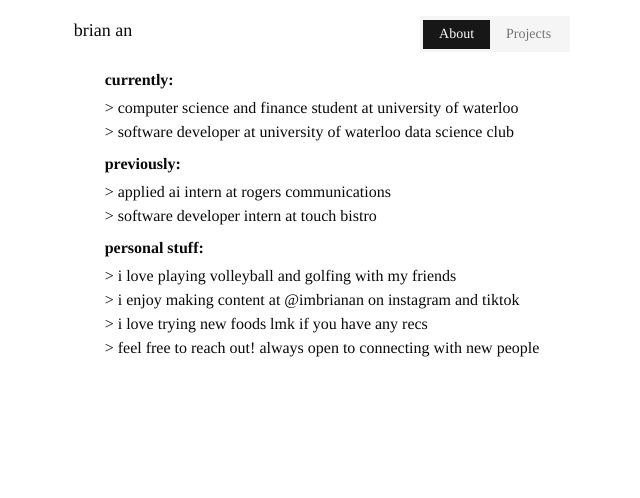
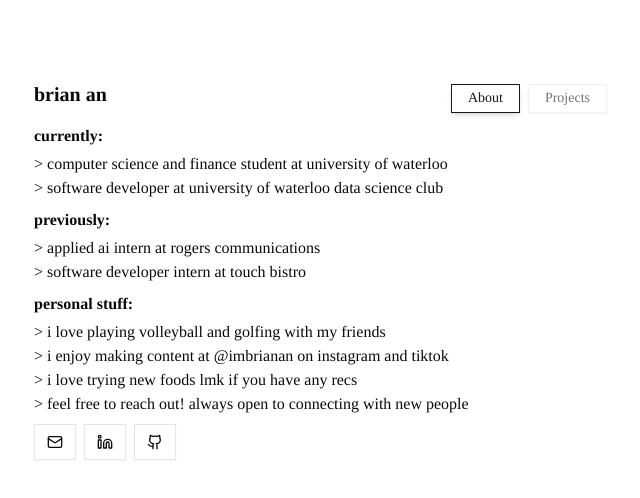
Before and after one commit to Brian-An/portfolio, a Next.js app: page / in a window 1280 px wide. Shown: the top 498 px of the page, without its empty margins (318-958 px from the left). Built offline with nearby package versions, Linux system fonts and the light colour scheme.

Commit message:
edit and fix styling + page layout

```diff
--- a/app/page.tsx
+++ b/app/page.tsx
@@ -1,16 +1,22 @@
 "use client";
 
+import { useState } from "react";
 import Header from "@/components/Header";
+import Socials from "@/components/Socials";
 import About from "@/components/sections/About";
-import { useState } from "react";
+import Projects from "@/components/sections/Projects";
 
 export default function Home() {
   const [activeTab, setActiveTab] = useState("about");
 
   return (
-    <main className="flex flex-col items-center justify-center p-4">
-      <Header />
-      <About />
+    <main className="flex flex-col items-center justify-center p-4 mt-16">
+      <Header activeTab={activeTab} setActiveTab={setActiveTab} />
+      <div className="w-full max-w-xl">
+        {activeTab === "about" && <About />}
+        {activeTab === "projects" && <Projects />}
+        <Socials />
+      </div>
     </main>
   );
 }
--- a/components/Header.tsx
+++ b/components/Header.tsx
@@ -1,19 +1,22 @@
 "use client";
 
-import { Tabs, TabsContent, TabsList, TabsTrigger } from "@/components/ui/tabs";
+import { Tabs, TabsList, TabsTrigger } from "@/components/ui/tabs";
 
-export default function Header() {
+interface HeaderProps {
+  activeTab: string;
+  setActiveTab: (tab: string) => void;
+}
+
+export default function Header({ activeTab, setActiveTab }: HeaderProps) {
   return (
-    <div className="justify-around flex w-full max-w-3xl gap-4">
-      <h1 className="text-lg">brian an</h1>
-      <div className="flex gap-2">
-        <Tabs defaultValue="about" className="w-full">
+    <div className="justify-between flex w-full max-w-xl gap-4">
+      <h1 className="text-xl font-semibold">brian an</h1>
+      <div>
+        <Tabs value={activeTab} onValueChange={setActiveTab} className="w-full">
           <TabsList>
             <TabsTrigger value="about">About</TabsTrigger>
             <TabsTrigger value="projects">Projects</TabsTrigger>
           </TabsList>
-          <TabsContent value="about"></TabsContent>
-          <TabsContent value="projects"></TabsContent>
         </Tabs>
       </div>
     </div>
--- /dev/null
+++ b/components/Socials.tsx
@@ -0,0 +1,27 @@
+"use client";
+
+import { Button } from "@/components/ui/button";
+import Link from "next/link";
+import { Github, Linkedin, Mail } from "lucide-react";
+
+export default function Socials() {
+  return (
+    <div className="flex gap-2">
+      <Button asChild variant="outline">
+        <Link href="mailto:brian.an1@uwaterloo.ca" target="_blank">
+          <Mail />
+        </Link>
+      </Button>
+      <Button asChild variant="outline">
+        <Link href="https://www.linkedin.com/in/brian-an06/" target="_blank">
+          <Linkedin />
+        </Link>
+      </Button>
+      <Button asChild variant="outline">
+        <Link href="https://github.com/Brian-An" target="_blank">
+          <Github />
+        </Link>
+      </Button>
+    </div>
+  );
+}
--- a/components/ui/tabs.tsx
+++ b/components/ui/tabs.tsx
@@ -26,7 +26,7 @@ function TabsList({
     <TabsPrimitive.List
       data-slot="tabs-list"
       className={cn(
-        "bg-muted text-muted-foreground inline-flex h-9 w-fit items-center justify-center p-[3px]",
+        "bg-transparent text-muted-foreground inline-flex h-9 w-fit items-center justify-center gap-2 p-[3px]",
         className
       )}
       {...props}
@@ -42,7 +42,7 @@ function TabsTrigger({
     <TabsPrimitive.Trigger
       data-slot="tabs-trigger"
       className={cn(
-        "inline-flex h-[calc(100%-1px)] flex-1 items-center justify-center gap-1.5 px-4 py-2 text-sm font-medium whitespace-nowrap transition-all focus-visible:border-ring focus-visible:ring-ring/50 focus-visible:ring-[3px] disabled:pointer-events-none disabled:opacity-50 [&_svg]:pointer-events-none [&_svg]:shrink-0 [&_svg:not([class*='size-'])]:size-4 data-[state=active]:bg-primary data-[state=active]:text-primary-foreground data-[state=active]:hover:bg-primary/90 data-[state=inactive]:hover:bg-accent data-[state=inactive]:hover:text-accent-foreground",
+        "inline-flex h-[calc(100%-1px)] flex-1 items-center justify-center gap-1.5 border border-border/50 bg-background px-4 py-2 text-sm font-medium whitespace-nowrap transition-all shadow-xs focus-visible:ring-ring/50 focus-visible:ring-[3px] disabled:pointer-events-none disabled:opacity-50 [&_svg]:pointer-events-none [&_svg]:shrink-0 [&_svg:not([class*='size-'])]:size-4 data-[state=active]:border-primary data-[state=active]:text-primary data-[state=active]:shadow-md data-[state=inactive]:hover:bg-accent data-[state=inactive]:hover:text-accent-foreground dark:bg-input/30 dark:border-input",
         className
       )}
       {...props}
```
